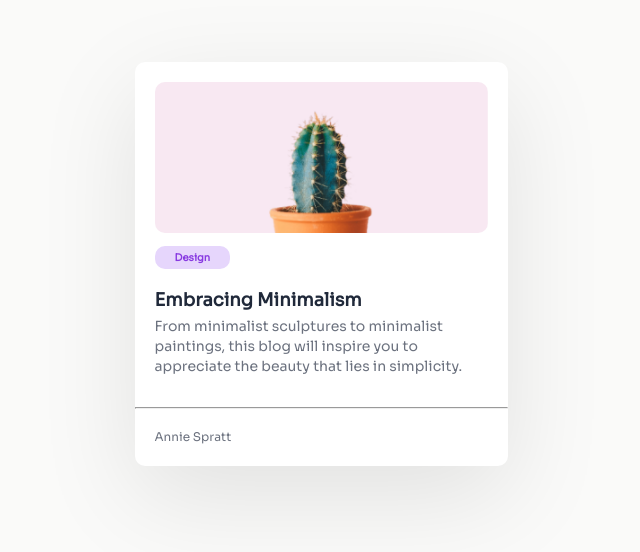
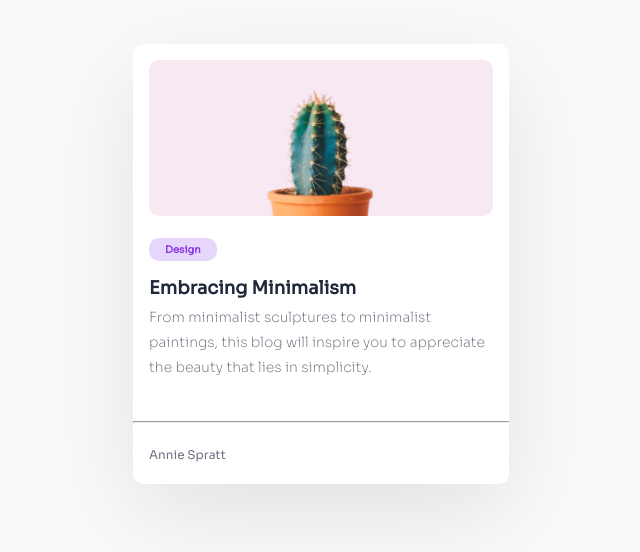
Before and after one commit to LuismallitoDev/Minimal-Blog-Card, a plain HTML site: page index.html in a window 1280 px wide. Shown: the part 136-688 px from the top of the page, without its empty margins (319-959 px from the left). Drawn offline with Linux system fonts and the light colour scheme.

Commit message:
Add files via upload

```diff
--- a/style.css
+++ b/style.css
@@ -1,4 +1,4 @@
-@import url('https://fonts.googleapis.com/css2?family=Sora&display=swap');
+@import url('https://fonts.googleapis.com/css2?family=Sora:wght@100;200;400&display=swap');
 *{
     margin: 0;
     padding: 0;
@@ -15,17 +15,17 @@
 }
 .card{
     background-color: #fff;
-    width: 50%;
+    width: 60%;
     height: fit-content;
-    padding: 20px;
+    padding: 16px 16px 20px;
     border-radius: 10px;
-    max-width: 373px;
+    max-width: 376px;
     box-shadow: 0px 30px 100px 0px rgba(0, 0, 0, 0.1);
 }
 .card img{
     width: 100%;
     border-radius: 10px;
-    margin: 0 0 7px;
+    margin-bottom: 16px;
 }
 #design{
     display: inline-block;
@@ -33,32 +33,30 @@
     background-color: #E6D6FC;
     font-size: 10px;
     font-weight: bold;
-    padding: 5px 20px;
+    padding: 5px 16px;
     border-radius: 10px;
-    margin-bottom: 10px;
-}
-.text{
-    margin: 10px 0 ;
+    margin-bottom: 16px;
 }
 .text h3{
     font-size: 18px;
     color: #20293A;
-    margin-bottom: 5px ;
-
+    margin-bottom: 6px ;
 }
 hr{
-    width: calc(100% + 40px);
-    margin-left: -20px;
-    color: #6C727F;
+    width: calc(100% + 32px);
+    margin-left: -16px;
+    color: rgb(108, 114, 127);
+    margin-bottom: 20px;
 }
 .text p{
     font-size: 14px;
     color: #6C727F;
-    line-height: 20px;
+    line-height: 25px;
+    font-weight: 300;
+    margin-bottom: 20px;
 }
 #autor{
     display: inline-block;
-    margin: 20px 0 0;
     font-size: 12px;
     color: #6C727F;
 }
```
